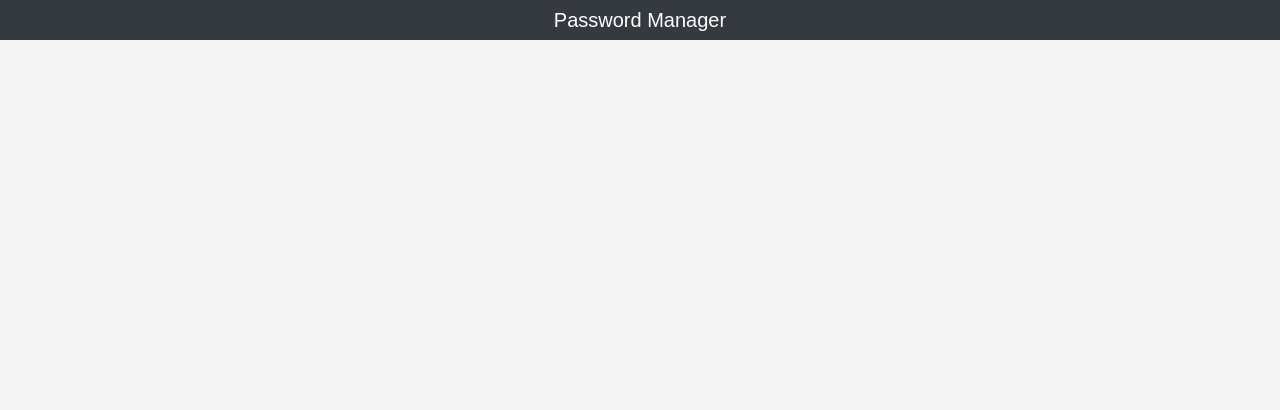
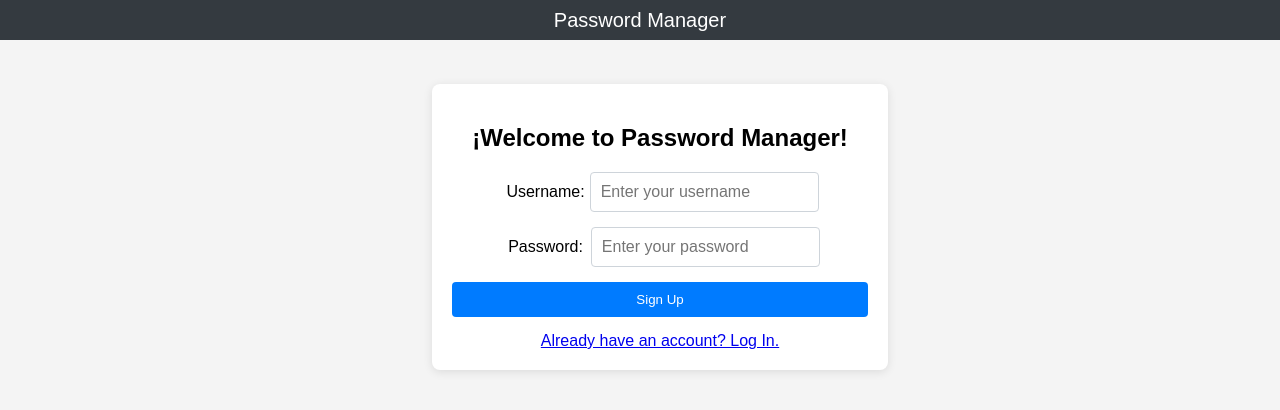
Before and after one commit to EzeSosa/pass-manager-frontend, a React (Vite) app: page /signup in a window 1280 px wide. Before the commit this address had no page. Shown: the top 410 px of the page. Built offline with nearby package versions, Linux system fonts and the light colour scheme.

Commit message:
feat: signup

```diff
--- a/src/App.tsx
+++ b/src/App.tsx
@@ -5,6 +5,7 @@ import Navbar from './navbar/Navbar'
 import UpdatePassword from './forms/UpdatePassword'
 import GeneratePassword from './forms/GeneratePassword'
 import Login from './auth/Login'
+import Signup from './auth/Signup'
 import ProtectedRoute from './utils/ProtectedRoute'
 import { Navigate } from 'react-router-dom'
 
@@ -14,6 +15,7 @@ function MainLayout() {
       <div className="container">
         <Routes>
         <Route path="/login" element={<Login />} />
+        <Route path="/signup" element={<Signup />} />
         <Route
             path="/home"
             element={<ProtectedRoute element={<Home />} />}
--- /dev/null
+++ b/src/auth/Signup.tsx
@@ -0,0 +1,66 @@
+import { useState } from "react"
+import { useNavigate } from "react-router-dom"
+import client from "../lib/api/ApiClient"
+import { AuthResponse } from "./user/User"
+import { Link } from "react-router-dom"
+import './Auth.css'
+
+function Signup() {
+    const [username, setUsername] = useState('')
+    const [password, setPassword] = useState('')
+    const navigate = useNavigate()
+
+    const onSubmit = async (event: React.FormEvent) => {
+        event.preventDefault()
+        await client.post('/auth/register', { username, password })
+        login()
+    }
+
+    const login = async () => {
+        const response = await client.post<AuthResponse>('/auth/login', { username, password })
+
+        localStorage.setItem('username', response.data.user.username)
+        localStorage.setItem('userId', response.data.user.id)
+        localStorage.setItem('accessToken', response.data.accessToken)
+
+        navigate("/home")
+    }
+
+    return (
+        <div className='login-container'>
+            <div className='login-box'>
+                <h2 className='text-center'>¡Welcome to Password Manager!</h2>
+                <form onSubmit={onSubmit}>
+                    <div className='form-group'>
+                        <label className='form-label-username' htmlFor='username'>Username:</label>
+                        <input
+                            type='text'
+                            id='username'
+                            className='form-control'
+                            placeholder='Enter your username'
+                            value={username}
+                            onChange={(e: React.ChangeEvent<HTMLInputElement>) => setUsername(e.target.value)}
+                        />
+                    </div>
+                    <div className='form-group'>
+                        <label className='form-label-password' htmlFor='password'>Password:</label>
+                        <input
+                            type='password'
+                            id='password'
+                            className='form-control'
+                            placeholder='Enter your password'
+                            value={password}
+                            onChange={(e: React.ChangeEvent<HTMLInputElement>) => setPassword(e.target.value)}
+                        />
+                    </div>
+                    <button type='submit' className='btn-primary'>Sign Up</button>
+                </form>
+                <div className='alert'>
+                    <Link to="/login">Already have an account? Log In.</Link>
+                </div>
+            </div>
+        </div>
+    )
+}
+
+export default Signup
```
